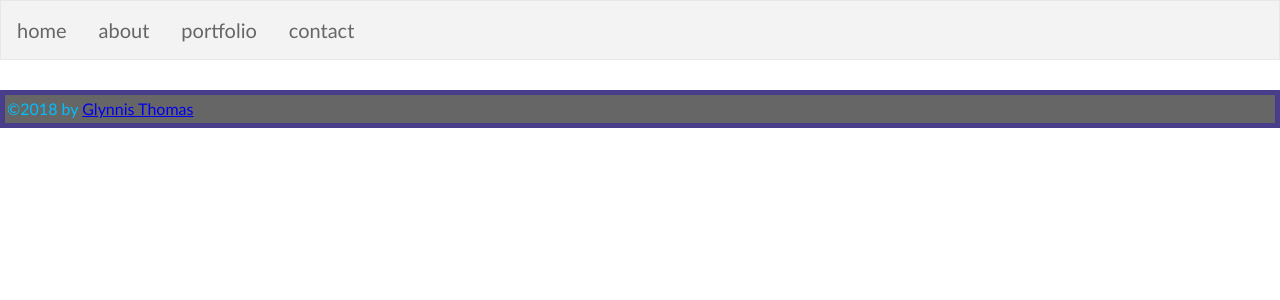
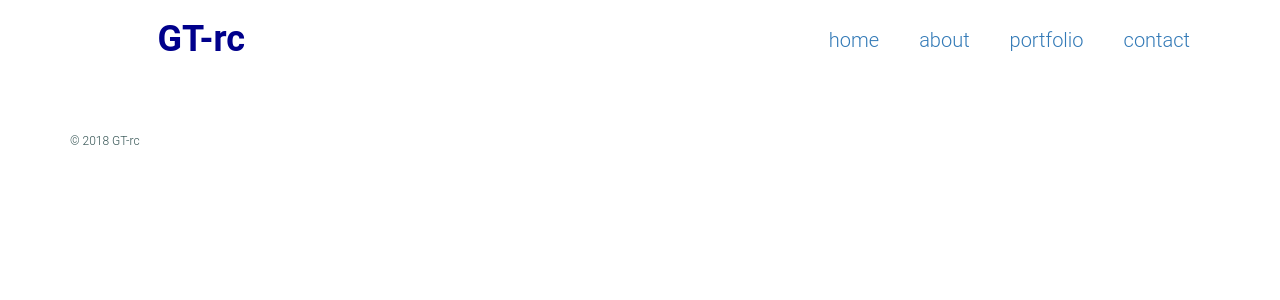
Before and after one commit to GT-rc/new-website, a Python web app: template templates/portfolio.html in a window 1280 px wide. Shown: the top 300 px of the page. Run offline with Jinja, Linux system fonts and the light colour scheme; the template is opened without the code that fills it, so the values that code supplies are empty; some libraries are stand-ins or nearby versions.

Commit message:
Finished tutorial and added some Bootstrap styling

```diff
--- a/static/css/shared.css
+++ b/static/css/shared.css
@@ -46,14 +46,15 @@ html, body {
 /* Main Page Elements */
 
 body {
-    font-family: 'Trebuchet MS', 'Lucida Sans Unicode', 'Lucida Grande', 'Lucida Sans', Arial, sans-serif;
+    font-family: 'Roboto', sans-serif;
+    font-weight: 300;
     font-size: 20px;
     color: deepskyblue;
     margin: 0;
 }
 
 .body {
-    text-align: justify;
+    text-align: center;
 }
 
 h1 {
@@ -67,10 +68,20 @@ p {
 
 .footer {
     font-size: 0.80em;
+    color: black;
     background-color: #666;
     margin: 0;
     padding: 2px;
     border: 5px solid darkslateblue;
+}
+
+.footer a {
+    color: black;
+}
+
+.footer a:hover {
+    color: yellow;
+    top: 2px;
 }
 
 /* ID's */
@@ -80,3 +91,99 @@ p {
 }
 
 /* Other Classes */
+
+header {
+    padding: 20px 0;
+}
+
+header .row,
+footer .row {
+    display: flex;
+    align-items: center;
+}
+
+header h1 {
+    font-weight: 700;
+    margin: 0;
+}
+
+header nav {
+    display: flex;
+    justify-content: flex-end;
+}
+
+header p {
+    padding: 0 20px;
+    margin: 0;
+}
+
+
+.jumbotron {
+    display: flex;
+    align-items: center;
+    background-image: url('https://s3.amazonaws.com/codecademy-content/projects/make-a-website/lesson-4/jumbotron.jpg');
+    background-size: cover;
+    color: #ffffff;
+    height: 500px;
+    text-shadow: 0.25px 0.25px 0.25px #000000;
+}
+
+.jumbotron h2 {
+    font-size: 60px;
+    font-weight: 700;
+    margin: 0;
+    color: #fff;
+}
+
+.jumbotron h3 {
+    margin: 0 0 20px;
+    color: #fff;
+}
+
+
+section .row img {
+    margin: 0 0 30px;
+    width: 100%;
+}
+
+.col-md-6 {
+    margin: 0 0 30px;
+}
+
+.btn.btn-primary {
+    border-radius: 2px;
+    border: 0px;
+    color: #fbd1d5;
+    text-shadow: none;
+    background-color: #ffffff;
+}
+
+.btn.btn-primary:hover {
+    color: #ffffff;
+    background-color: #fbd1d5;
+}
+
+.btn-secondary {
+    background-color: #E8DFE0;
+    color: #ffffff;
+    margin: 0 0 30px;
+}
+
+footer {
+    font-size: 12px;
+    padding: 20px 0;
+}
+
+footer .col-sm-8 {
+    display: flex;
+    justify-content: flex-end;
+}
+
+footer ul {
+    list-style: none;
+}
+
+footer li img {
+    width: 32px;
+    height: 32px;
+}
--- a/templates/about.html
+++ b/templates/about.html
@@ -1,5 +1,5 @@
 {% extends "base.html" %}
-{% block title %}Portfolio{% endblock %}
+{% block title %}About{% endblock %}
 {% block head %}
     {{ super() }}
     <!-- can link an additional stylesheet here, or add other metatags -->
--- a/templates/base.html
+++ b/templates/base.html
@@ -6,23 +6,26 @@
         {% block head %}
         <title>{% block title %}{% endblock %} - GT-rc</title>
         <meta charset="utf-8"/>
+        <!-- Links up to Bootstrap -->
+        <link href="https://maxcdn.bootstrapcdn.com/bootstrap/3.3.6/css/bootstrap.min.css" rel="stylesheet" type="text/css" />
         <link rel="stylesheet" type="text/css" href="../static/css/shared.css" />
         {% endblock %}
     </head>
 
     <!-- Body of Base Template  -->
     <body>
-
-        <!-- Top Navigation Menu  -->
-        <div class="nav">
-            <ul>
-                <li><a class="actve" href="#home">home</a></li>
-                <li><a href="#about">about</a></li>
-                <li><a href="#portfolio">portfolio</a></li>
-                <li><a href="#contact">contact</a></li>
-            </ul>
-        </div>
-
+        <header class="container">
+            <div class="row">
+                <h1 class="col-sm-3">GT-rc</h1>
+                <!-- Top Navigation Menu (refactoring with Bootstrap) -->
+                <nav class="col-sm-9 text-right">
+                    <p><a class="actve" href="#home">home</a></p>
+                    <p><a href="#about">about</a></p>
+                    <p><a href="#portfolio">portfolio</a></p>
+                    <p><a href="#contact">contact</a></p>
+                </nav>
+            </div>
+        </header>
         <br>
 
         <!-- Page Extension Code  -->
@@ -43,12 +46,25 @@
 
         <img src="../static/img/funny-password.jpeg" alt="Funny Meme Image" width="300" height="200" />
 -->
-    </body>
 
     <!-- Footer -->
-
+<!--
     <footer class="footer">
         &copy;2018 by <a href="mailto:glynnisthomas@gmail.com?Subject=Note%20From%20Self%20Site" >Glynnis Thomas</a>
     </footer>
+// Refactored footer with bootstrap.
+-->
+    <footer class="container">
+        <div class="row">
+            <p class="col-sm-4">&copy; 2018 GT-rc</p>
+            <ul class="col-sm-8">
+                <li class="col-sm-1"><!-- Social Media Icon img tags go in here --></li>
+                <li class="col-sm-1"></li>
+                <li class="col-sm-1"></li>
+                <li class="col-sm-1"></li>
+            </ul>
+        </div>
+    </footer>
 
+    </body>
 </html>
--- a/templates/contact.html
+++ b/templates/contact.html
@@ -1,5 +1,5 @@
 {% extends "base.html" %}
-{% block title %}Portfolio{% endblock %}
+{% block title %}Contact Me{% endblock %}
 {% block head %}
     {{ super() }}
     <!-- can link an additional stylesheet here, or add other metatags -->
--- a/templates/portfolio.html
+++ b/templates/portfolio.html
@@ -7,7 +7,26 @@
 
 
 {% block content %}
+<!-- Add a Header to this page -->
 
-<!-- dontent goes here -->
+<!-- Should make 4 sections below -->
+<section class="container">
+    <div class="row">
+        <figure class="col-sm-6">
+            <!-- in here put a caption and an image, then link it to a page -->
+        </figure>
+        <figure class="col-sm-6">
+            <!-- in here put a caption and an image, then link it to a page -->
+        </figure>
+    </div>
+    <div class="row">
+        <figure class="col-sm-6">
+            <!-- in here put a caption and an image, then link it to a page -->
+        </figure>
+        <figure class="col-sm-6">
+            <!-- in here put a caption and an image, then link it to a page -->
+        </figure>
+    </div>
+</section>
 
 {% endblock %}
```
Also changed, not shown: templates/home.html (added, +21 -0 lines).
